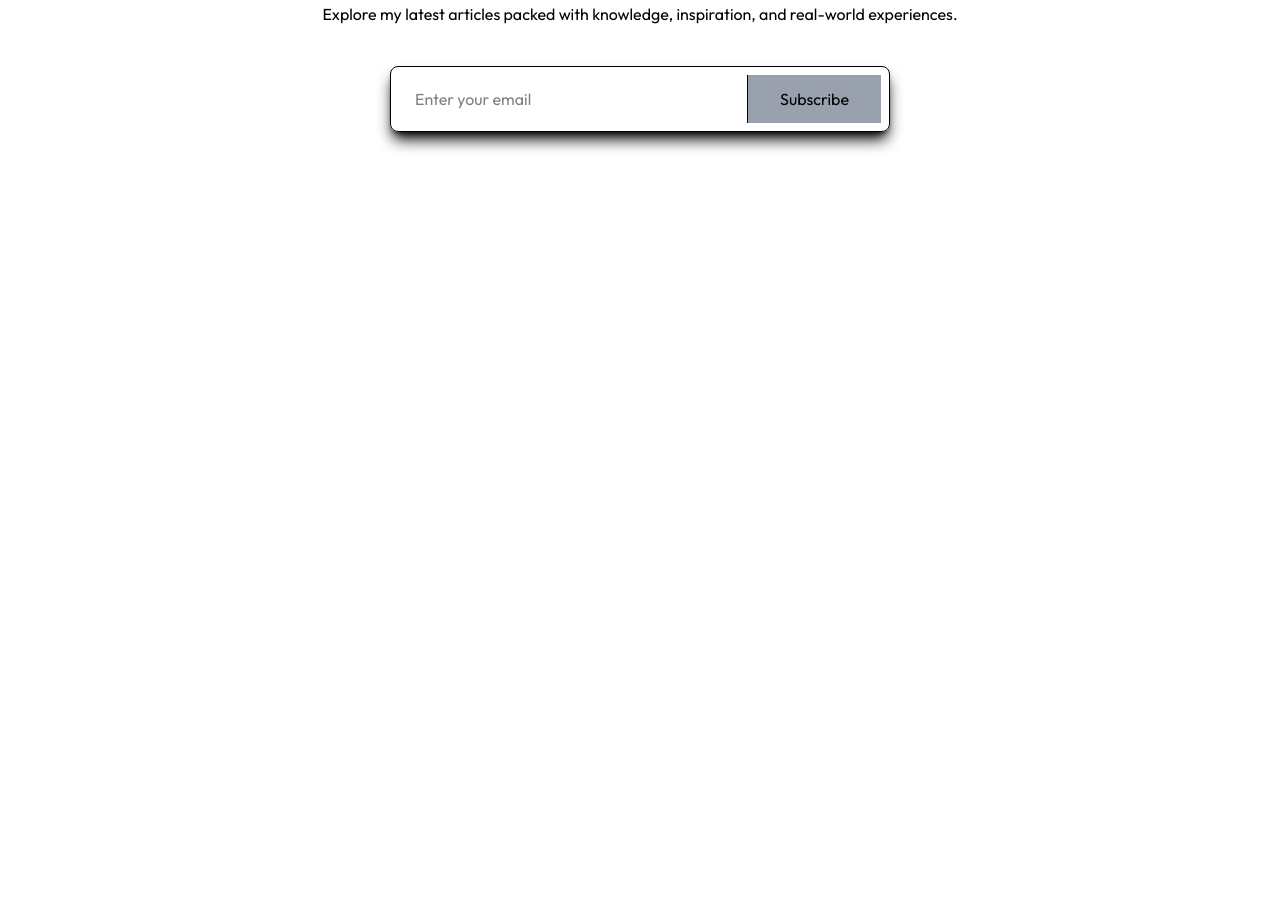
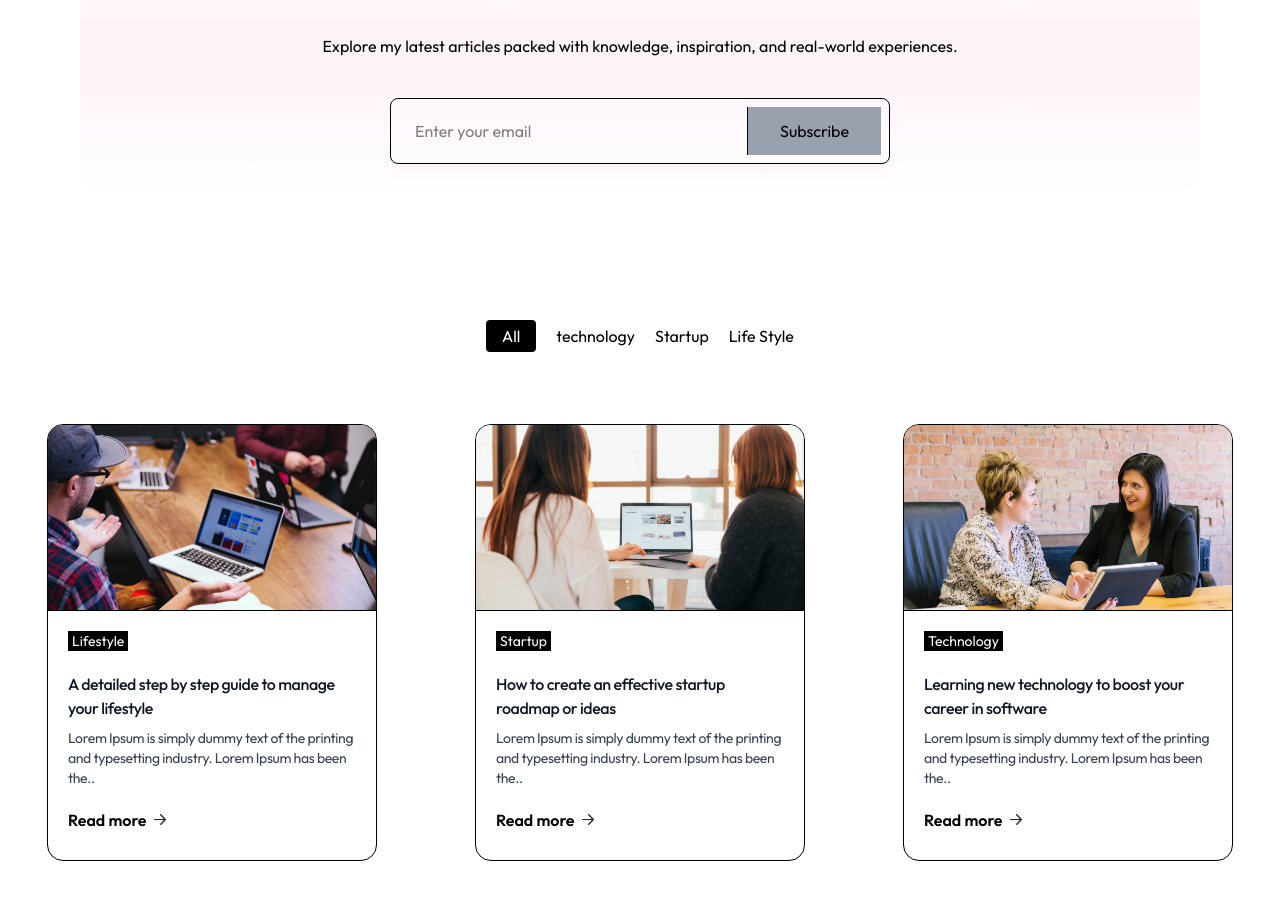
Before and after one commit to biswaslohani123/NEXT_JS--BLOG-APP, a Next.js app in the folder blog-app/: page / in a window 1280 px wide. Shown: the part 191-1090 px from the top of the page. Before the commit the page ends 800 px from the top, so only its background shows below. Built offline with nearby package versions, Linux system fonts and the light colour scheme.

Commit message:
completed blog list section

```diff
--- a/blog-app/app/page.js
+++ b/blog-app/app/page.js
@@ -1,3 +1,5 @@
+
+import BlogList from "@/components/BlogList";
 import Header from "@/components/Header";
 import Image from "next/image";
 
@@ -5,6 +7,7 @@
   return (
     <>
       <Header/>
+      <BlogList/>
     </>
   );
 }
--- /dev/null
+++ b/blog-app/components/BlogItem.jsx
@@ -0,0 +1,27 @@
+"use client"
+
+import { assets, blog_data } from '@/assets/assets'
+import Image from 'next/image'
+import React from 'react'
+
+const BlogItem = ({title, description, category, image}) => {
+  return (
+    <div className='max-w-[330px] sm:max-w-[300px bg-white border border-black cursor-pointer  overflow-hidden rounded-2xl '>
+
+      <Image src={image} alt='' width={400} height={400} className='border-b border-black hover:scale-105 transition-transform duration-300 '/>
+
+      <p className='ml-5 mt-5 px-1 inline-block bg-black text-white text-sm'>{category}</p>
+
+      <div className='p-5'>
+            <h5 className='mb-2 text-l font-medium tracking-tight text-gray-900 '>{title}</h5>
+            <p className='mb-3 text-sm tracking-tight text-gray-700'>{description}</p>
+            <div className='inline-flex items-center py-2 font-semibold text-center'>
+                Read more <Image alt='' src={assets.arrow} width={12} className='ml-2'/>
+            </div>
+      </div>
+
+    </div>
+  )
+}
+
+export default BlogItem
--- /dev/null
+++ b/blog-app/components/BlogList.jsx
@@ -0,0 +1,28 @@
+import { blog_data } from '@/assets/assets'
+import React from 'react'
+import BlogItem from './BlogItem'
+
+const BlogList = () => {
+  return (
+
+    <div>
+      <div className='flex justify-center gap-5 my-18'>
+            <button className='bg-black text-white py-1 px-4 rounded-sm'>All</button>
+            <button >technology</button>
+            <button >Startup</button>
+            <button >Life Style</button>
+      </div>
+      <div className='flex flex-wrap justify-around gap-1 gap-y-10 mb-16 x:mx-24'>
+
+        {blog_data.map((item , index) => {
+
+            return <BlogItem key={index} title={item.title} image={item.image} description={item.description} category={item.category}/>
+
+        })}
+
+      </div>
+    </div>
+  )
+}
+
+export default BlogList
--- a/blog-app/components/Header.jsx
+++ b/blog-app/components/Header.jsx
@@ -5,17 +5,17 @@
 const Header = () => {
   return (
 
-    <div className='py-5 px-5 md:px-12 lg:px-20'>
+    <div className='py-5 px-5 md:px-12 lg:px-20 '>
         <div className='flex justify-between items-center'>
             <Image alt='' src={assets.logo}  className='w-[200px] sm:w-auto cursor-pointer'/>
             <button className='flex items-center gap-2 font-medium py-1 px-3 sm:py-3 sm:px-6 border border-solid border-black cursor-pointer bg-black text-white rounded hover:scale-105 transition-all transform duration-300 hover:translate-y-1'>Get Started <Image alt='' src={assets.arrow}className="invert"/></button>
         </div>
 
-        <div className='text-center my-8'>
+        <div className='text-center my-8 bg-gradient-to-b from-white via-pink-50 to-white rounded-3xl p-8'>
             <h1 className='text-3xl sm:text-5xl font-medium'>Latest Blogs</h1>
             <p className='mt-10 mx-w-[740px]  m-auto text-xs sm:text-base'>Explore my latest articles packed with knowledge, inspiration, and real-world experiences.</p>
 
-            <form className='flex justify-between max-w-[500px] scale-75 sm:scale-100 mx-auto mt-10 border  border-black  shadow-black rounded-lg p-2 shadow-lg '>
+            <form className='flex justify-between max-w-[500px] scale-75 sm:scale-100 mx-auto mt-10 border  border-black  shadow-pink-50 rounded-lg p-2 shadow-lg '>
 
                 <input type="email" placeholder='Enter your email' className='pl-4 outline-none ' />
                 <button type='submit' className='border-l border-black py-3 px-4 sm:px-8 active:bg-gray-800 text-black cursor-pointer active:text-white bg-gray-400 '>Subscribe</button>
```
